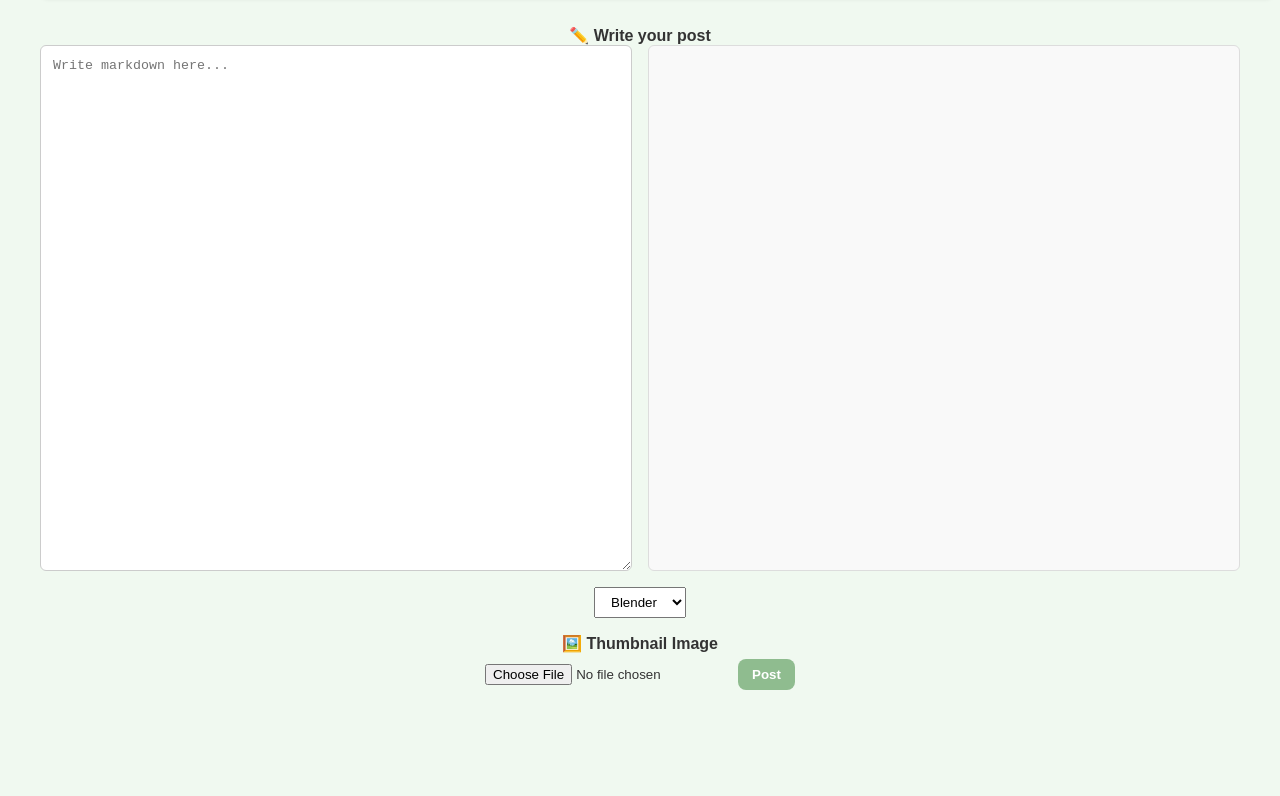
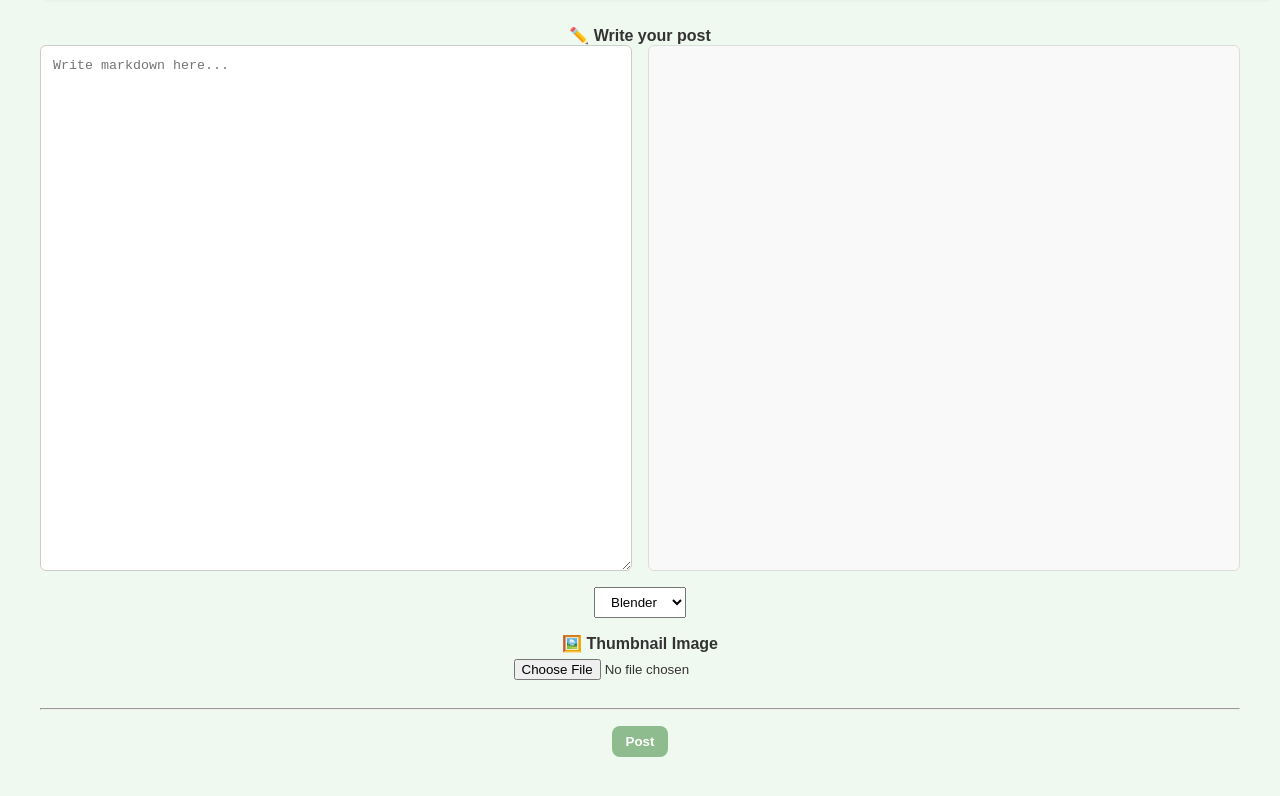
Before and after one commit to dpcivl/my-blog-project, a React (Vite) app in the folder client/: page /new in a window 1280 px wide. Shown: the part 336-1132 px from the top of the page. Before the commit the page ends 1073 px from the top, so only its background shows below. Built offline with nearby package versions, Linux system fonts and the light colour scheme; no server answers.

Commit message:
:lipstick: line change

```diff
--- a/client/src/components/PostForm.jsx
+++ b/client/src/components/PostForm.jsx
@@ -283,7 +283,9 @@ function PostForm({ onPostCreated, mode = 'create' }) {
         </div>
       )}
 
-      <button type="submit">Post</button>
+    <hr style={{ margin: '16px 0' }} />
+
+    <button type="submit">Post</button>
     </form>
   );
 }
```
